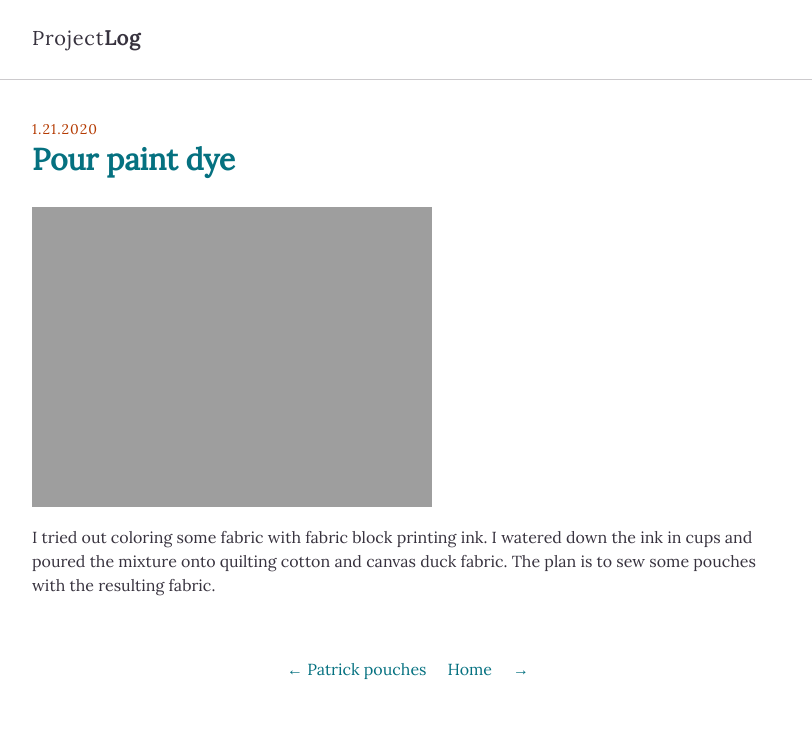
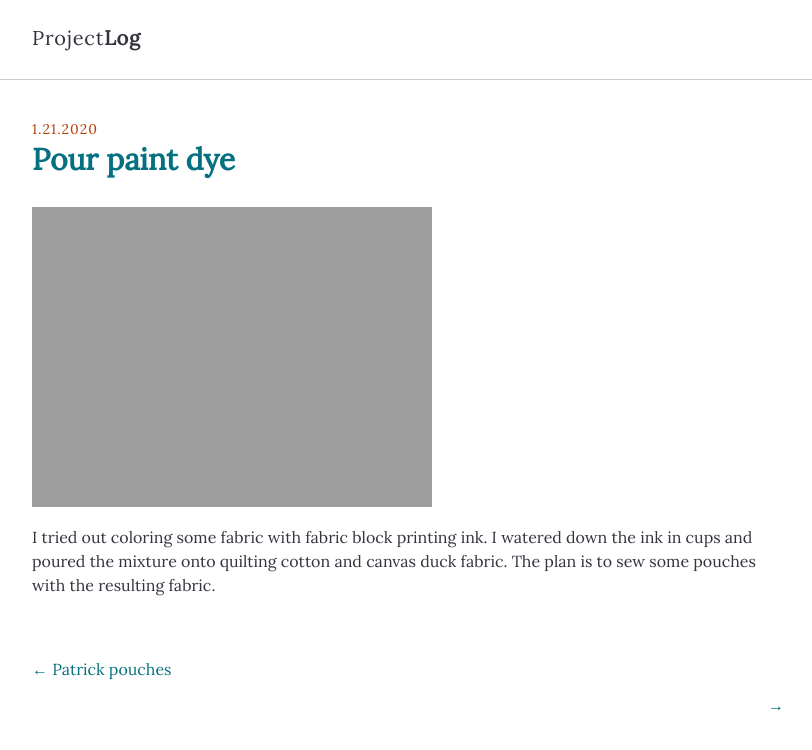
Before and after one commit to caitlinmeyer/project-log, a Jekyll site: the page built from _posts/2020-01-21-pour-paint-dye.md, in a window 1280 px wide. Shown: the top 750 px of the page, without its empty margins (232-1044 px from the left). Built offline with Jekyll 4.4.1, drawn with Linux system fonts in a browser that asks for light colours.

Commit message:
Update post.html

```diff
--- a/_layouts/post.html
+++ b/_layouts/post.html
@@ -13,8 +13,8 @@ layout: default
     {% include post-share.html %}
   </div>
 <BR><BR>
-	<p style="text-align:center"><a href="{{ page.next.url | prepend: site.baseurl | prepend: site.url }}">&#8592; {{page.next.title}}</a>&nbsp;&nbsp;&nbsp;&nbsp; <a href="https://caitlinmeyer.github.io/project-log">Home</a>&nbsp;&nbsp;&nbsp;&nbsp;
-		<a href="{{ page.previous.url | prepend: site.baseurl | prepend: site.url }}">{{page.previous.title}} &#8594;</a></p>
+	<p style="text-align:left"><a href="{{ page.next.url | prepend: site.baseurl | prepend: site.url }}">&#8592; {{page.next.title}}</a></p>
+		<p style="text-align:right"><a href="{{ page.previous.url | prepend: site.baseurl | prepend: site.url }}">{{page.previous.title}} &#8594;</a></p>
 </article>
 
   </div>
```
